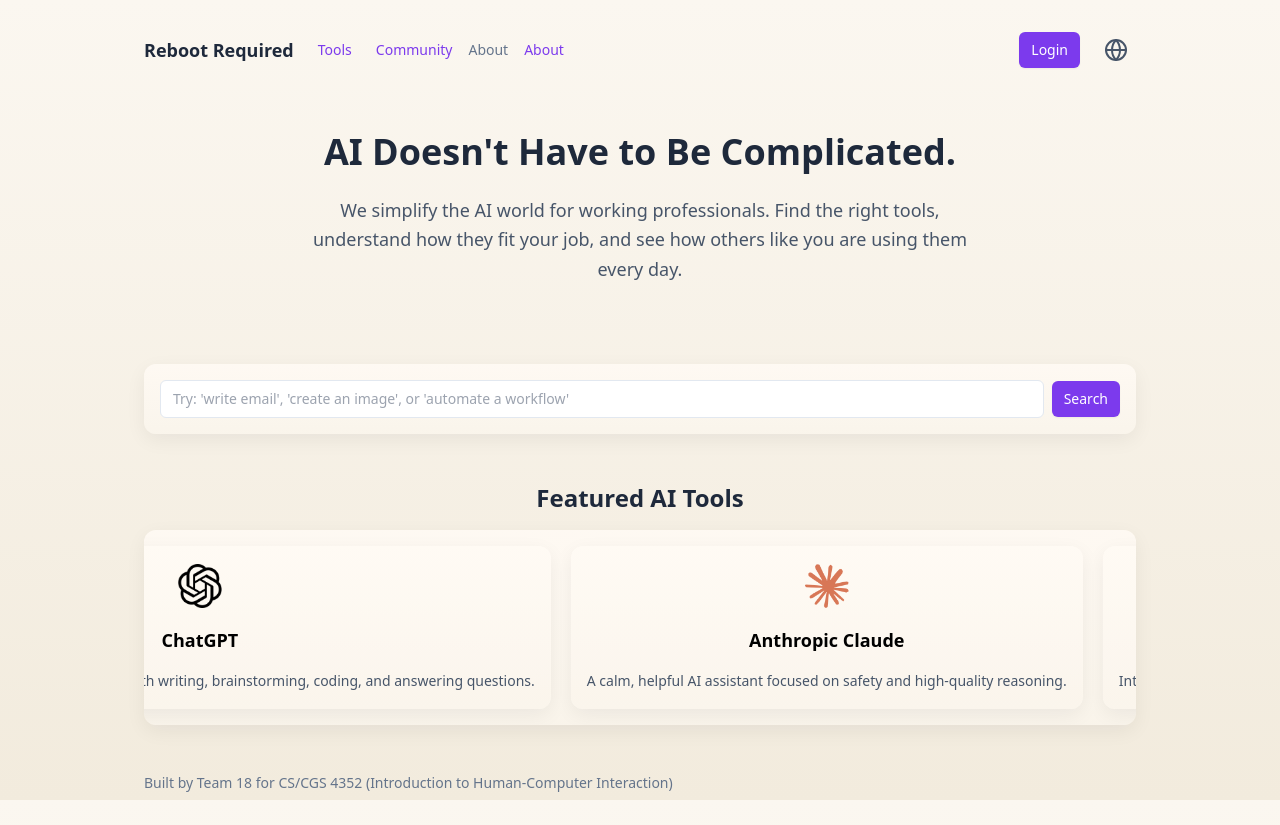
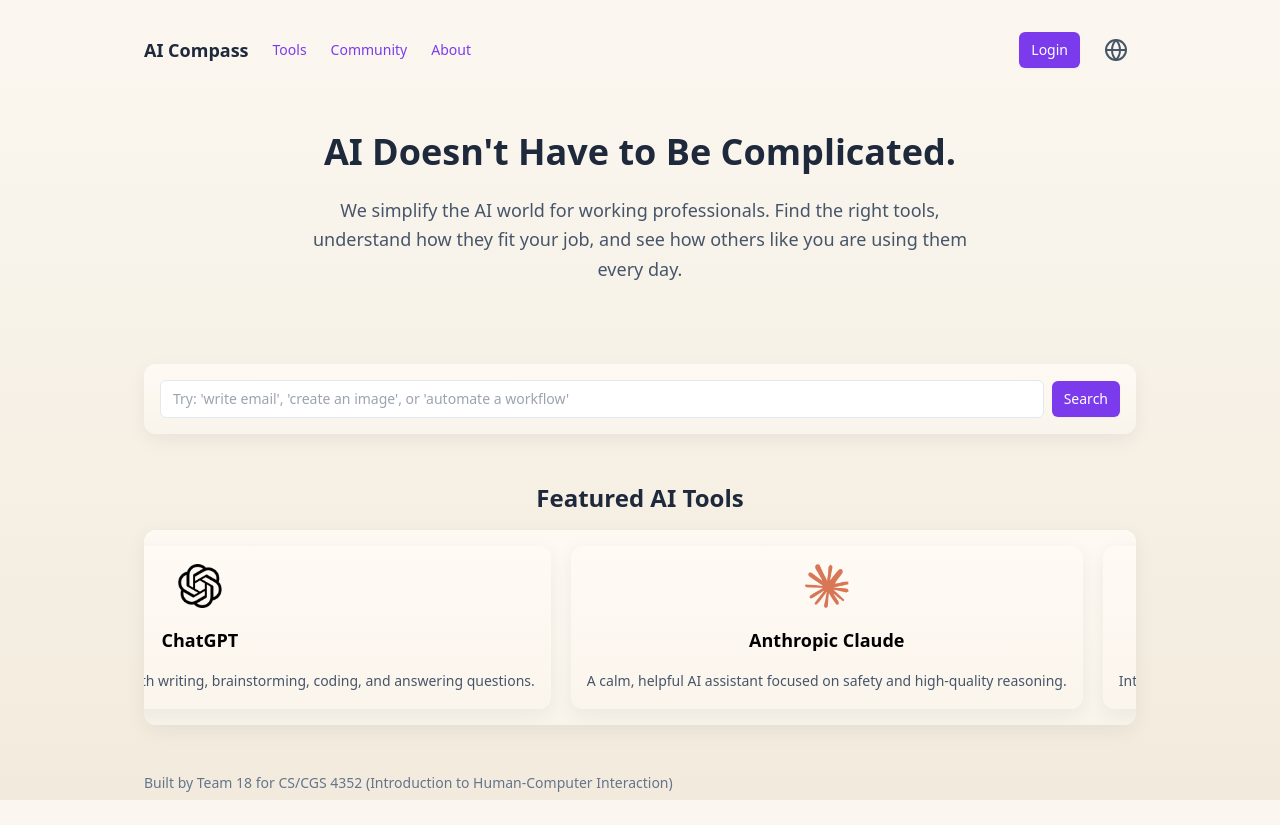
Before and after one commit to miamoore-prog/CS4352-Team18-Site, a Next.js app: page / in a window 1280 px wide. Built offline with nearby package versions, Linux system fonts and the light colour scheme.

Commit message:
Updated NavBar Components

```diff
--- a/components/NavBar.js
+++ b/components/NavBar.js
@@ -48,7 +48,7 @@
       <div className="flex items-center justify-between">
         <div className="flex items-center space-x-4">
           <Link href="/">
-            <span className="text-lg font-semibold text-slate-800">Reboot Required</span>
+            <span className="text-lg font-semibold text-slate-800">AI Compass</span>
           </Link>
 
           <div className="hidden sm:flex items-center space-x-2">
@@ -62,9 +62,6 @@
                 Community
               </Button>
             </Link>
-            <a href="#" className="text-sm text-slate-500">
-              About
-            </a>
             <Link href="/about">
               <Button variant="ghost" className="text-sm">
                 About
```
